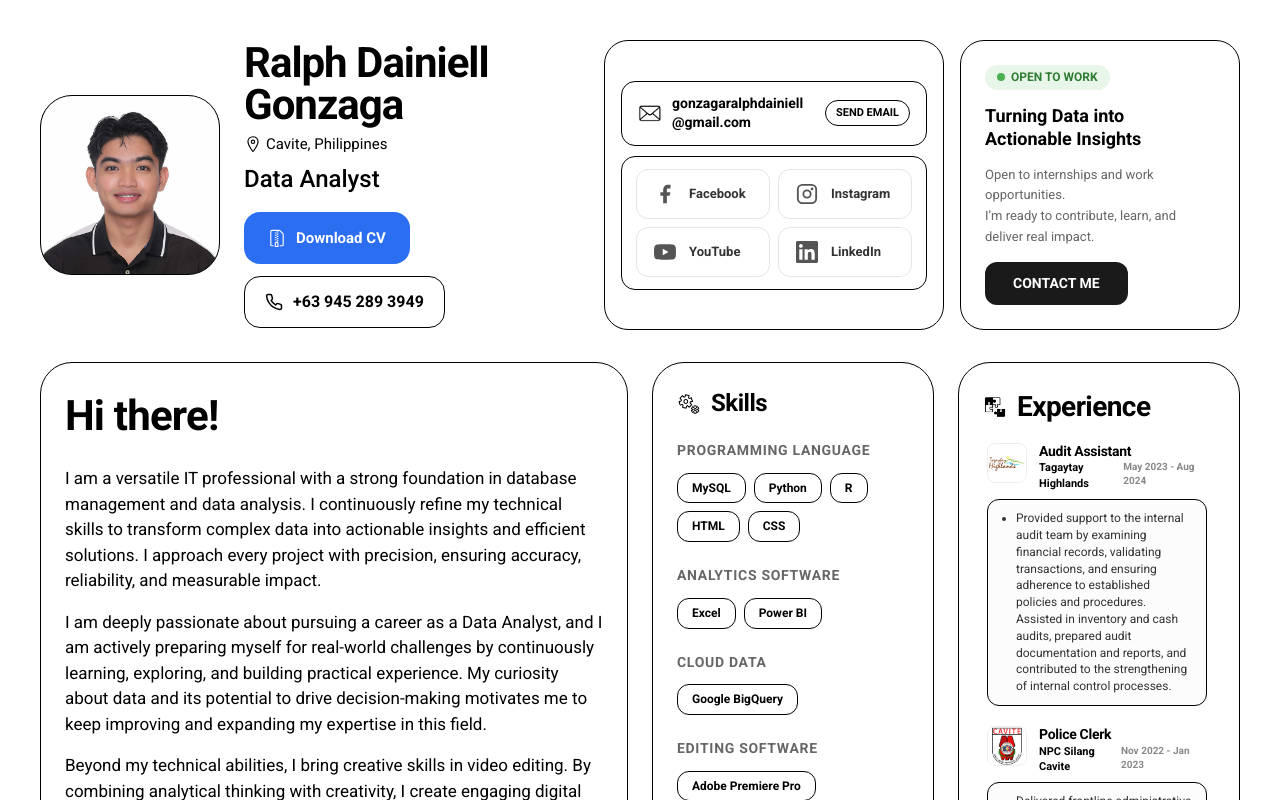
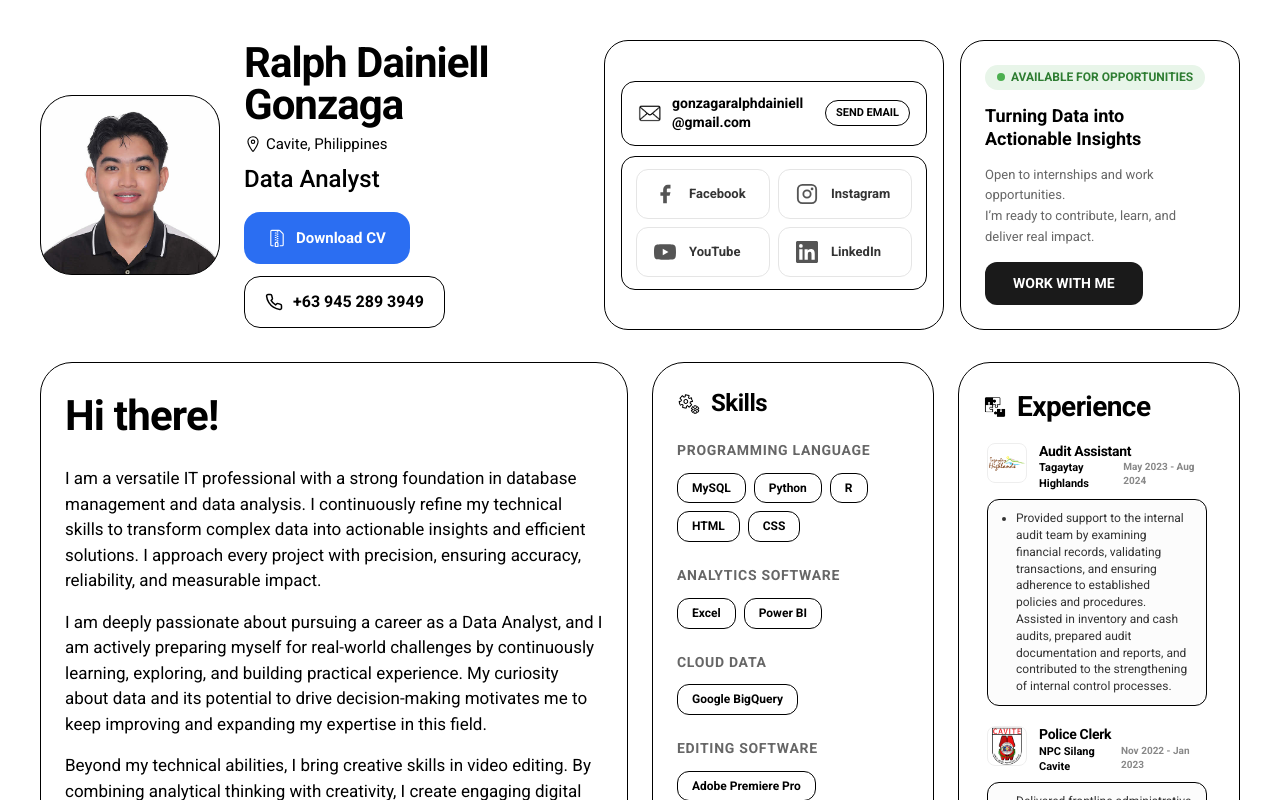
Before and after one commit to Valiantic/Ralph-Dainiell, a Next.js app: page / in a window 1280 px wide. Shown: the top 800 px of the page. Built offline with nearby package versions, Linux system fonts and the light colour scheme.

Commit message:
3amUpdate

```diff
--- a/app/components/ProfileHero.tsx
+++ b/app/components/ProfileHero.tsx
@@ -229,7 +229,7 @@ export const ProfileHero = ({ data }: ProfileHeroProps) => {
                         background: '#e8f5e9', borderRadius: '20px', padding: '4px 12px', width: 'fit-content'
                     }}>
                         <div style={{ width: '8px', height: '8px', borderRadius: '50%', background: '#4caf50', flexShrink: 0 }} />
-                        <span style={{ fontSize: '12px', fontWeight: 700, color: '#2e7d32' }}>OPEN TO WORK</span>
+                        <span style={{ fontSize: '12px', fontWeight: 700, color: '#2e7d32' }}>AVAILABLE FOR OPPORTUNITIES</span>
                     </div>
 
                     <p style={{ fontSize: '18px', fontWeight: 800, color: '#000', margin: 0, lineHeight: 1.3 }}>
@@ -255,7 +255,7 @@ export const ProfileHero = ({ data }: ProfileHeroProps) => {
                             transform: hoveredContact ? 'translateY(-2px)' : 'translateY(0)'
                         }}
                     >
-                        CONTACT ME
+                        WORK WITH ME
                     </Link>
                 </div>
             </div>
```
